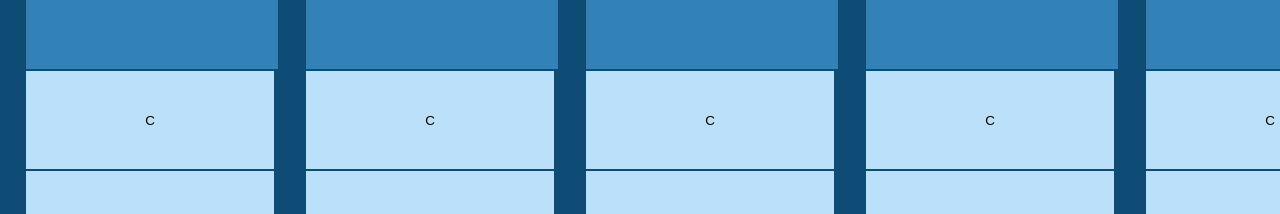
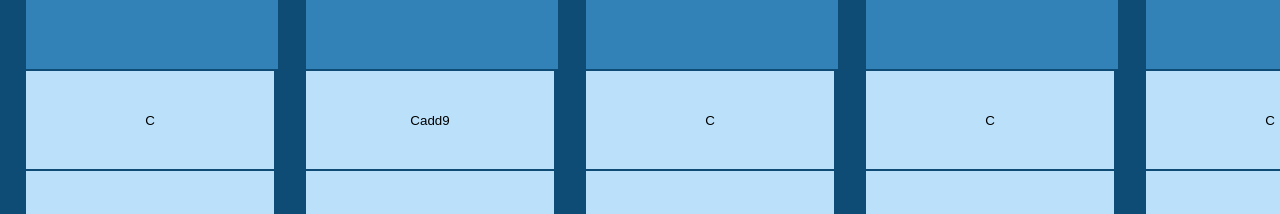
Before and after one commit to SystemEngineeringTeam/geekcamp-vol9-ver2, a React (Create React App) app: page / in a window 1280 px wide. Shown: the part 234-448 px from the top of the page. Built offline with nearby package versions, Linux system fonts and the light colour scheme; no server answers.

Commit message:
testでpush

```diff
--- a/src/components/Card.jsx
+++ b/src/components/Card.jsx
@@ -32,7 +32,7 @@ export const Card = (props) => {
     const ClickEvent = () =>{ //カードがクリックされたら、ヘッダーにクリックされたカードの要素名を追加。 ヘッダーを親要素としてspanタグを子要素に加えて追加していく。
         const DisplayCards = document.getElementsByClassName("DisplayCard");
         for(let i=0; i<4; i++){ //htmlのdata属性にはdatasetを参照する必要がある
-            if(DisplayCards[i].dataset.occupied == "false"){
+            if(DisplayCards[i].dataset.occupied === "false"){
                 DisplayCards[i].innerHTML = props.children;
                 DisplayCards[i].dataset.occupied = "true";
                 break;
--- a/src/components/Grid.jsx
+++ b/src/components/Grid.jsx
@@ -40,7 +40,7 @@ export const Grid = () =>{
             </div>
             <div style={column2}>
                 <HeadCard>ヘッド2</HeadCard>
-                <Card num="7">C</Card>
+                <Card num="7">Cadd9</Card>
                 <Card num="8">C</Card>
                 <Card num="9">C</Card>
                 <Card num="10">C</Card>
```
